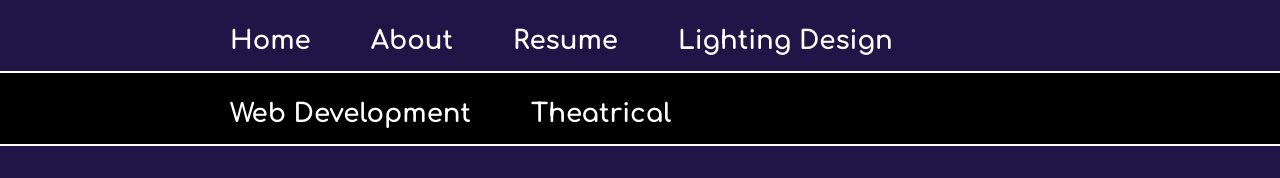
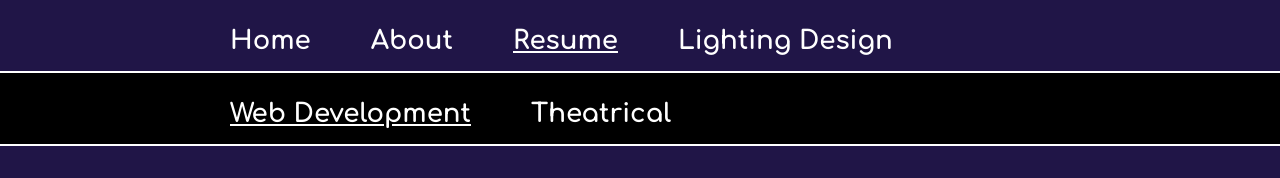
Before and after one commit to ckevins/codyevins, a React (Create React App) app: page /resume in a window 1280 px wide. Shown: the top 178 px of the page. Built offline with nearby package versions, Linux system fonts and the light colour scheme.

Commit message:
Active NavLink is underlined

```diff
--- a/src/App.css
+++ b/src/App.css
@@ -104,6 +104,9 @@
   margin: auto;
 }
 
+.selected {
+  text-decoration: underline;
+}
 
 body {
   background-color: #201547;
--- a/src/App.js
+++ b/src/App.js
@@ -2,7 +2,8 @@ import {
   BrowserRouter as Router,
   Switch,
   Route,
-  Link
+  Link,
+  NavLink
 } from "react-router-dom";
 import './App.css';
 import { Home } from './home/home';
@@ -18,16 +19,16 @@ function App() {
           <nav className='app-router'>
             <ul>
               <li>
-                <Link to='/'>Home</Link>
+                <NavLink exact={true} activeClassName='selected' to='/'>Home</NavLink>
               </li>
               <li>
-                <Link to='/about'>About</Link>
+                <NavLink activeClassName='selected' to='/about'>About</NavLink>
               </li>
               <li>
-                <Link to='/resume'>Resume</Link>
+                <NavLink activeClassName='selected' to='/resume'>Resume</NavLink>
               </li>
               <li>
-                <Link to='/lighting'>Lighting Design</Link>
+                <NavLink activeClassName='selected' to='/lighting'>Lighting Design</NavLink>
               </li>
             </ul>
           </nav>
--- a/src/resume/resume.js
+++ b/src/resume/resume.js
@@ -2,7 +2,8 @@ import {
     BrowserRouter as Router,
     Switch,
     Route,
-    Link
+    Link,
+    NavLink
   } from "react-router-dom";
 import {WebDevelopmentResume} from './web-development-resume';
 import {TheatricalResume} from './theatrical-resume';
@@ -15,19 +16,19 @@ export function Resume() {
             <nav className='resume-router'>
               <ul>
                 <li>
-                  <Link to='/resume'>Web Development</Link>
+                  <NavLink activeClassName='selected' to='/resume'>Web Development</NavLink>
                 </li>
                 <li>
-                  <Link to='/theatrical-resume'>Theatrical</Link>
+                  <NavLink activeClassName='selected' to='/theatrical-resume'>Theatrical</NavLink>
                 </li>
               </ul>
             </nav>
             <Switch>
+              <Route path='/theatrical-resume'>
+                <TheatricalResume/>
+              </Route>
               <Route path='/resume'>
                 <WebDevelopmentResume/>
-              </Route>
-              <Route path='/theatrical-resume'>
-                <TheatricalResume/>
               </Route>
             </Switch>
           </div>
```
